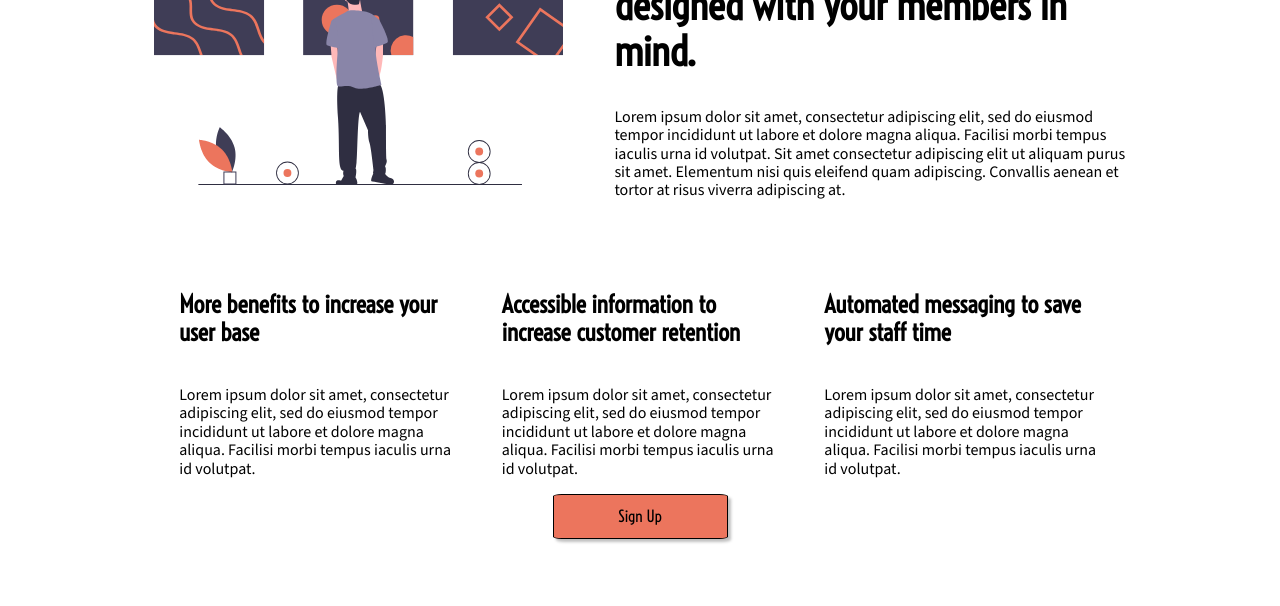
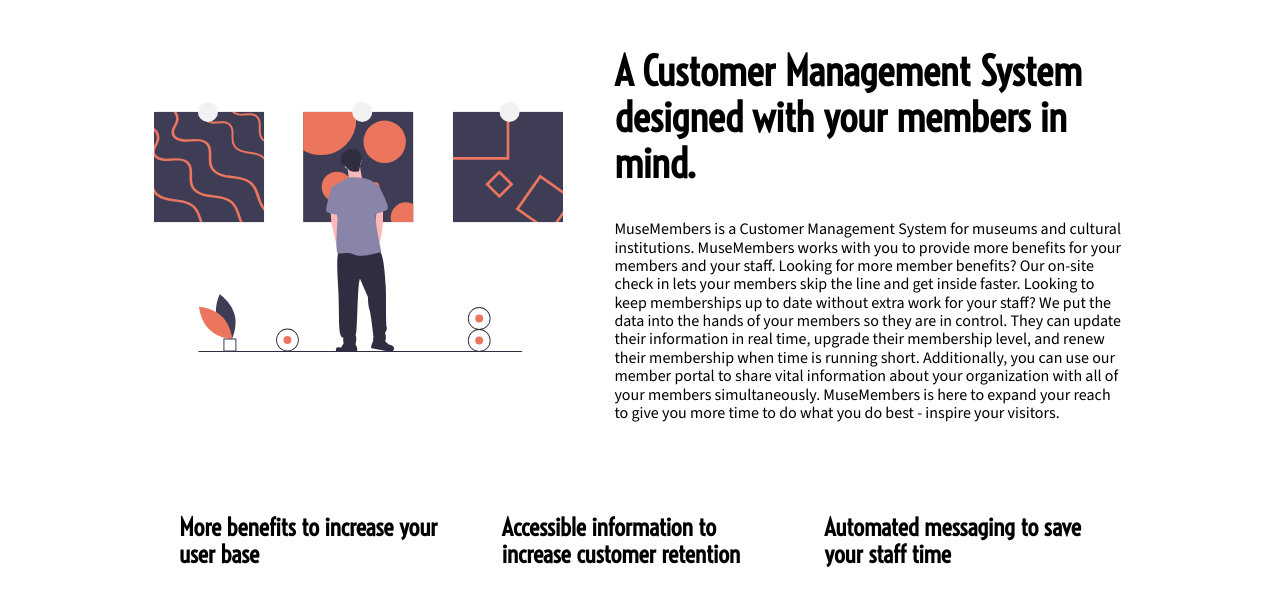
Before and after one commit to katieleebrown/MuseMembers, a plain HTML site: page museums.html in a window 1280 px wide. Shown: the part 224-830 px from the top of the page. Drawn offline with nearby package versions, Linux system fonts and the light colour scheme.

Commit message:
replaced all lorem ipsum text

```diff
--- a/css/featureStyle.css
+++ b/css/featureStyle.css
@@ -43,7 +43,7 @@
 .column {
     display: flex;
     flex-direction: column;
-    justify-content: center;
+    justify-content: stretch;
     align-items: center;
 }
 
@@ -74,7 +74,7 @@
 
 /******************************************
 /* MEDIA STYLES
-/*******************************************/
+/******************************************/
 @media screen and (min-width: 800px) {
     main {
         width: 90%;
--- a/css/style.css
+++ b/css/style.css
@@ -314,7 +314,7 @@
     }
 
     #infoSectionOne p {
-        margin: 8% auto;
+        margin: 3% auto;
     }
 
     #infoSectionImage>img {
--- a/museums.html
+++ b/museums.html
@@ -55,36 +55,49 @@
     </header>
 
     <main>
+        <h2>Why MuseMembers?</h2>
         <section id="IntroInfo" class="feature standardRow">
             <img class="featureImage" src="/images/manAtArtMuseum.svg"
                 alt="illustration of a man in front of three abstract works of art">
             <section class="featureText">
                 <h2>A Customer Management System designed with your members in mind.</h2>
-                <p>Lorem ipsum dolor sit amet, consectetur adipiscing elit, sed do eiusmod tempor incididunt ut labore
-                    et dolore magna aliqua. Facilisi morbi tempus iaculis urna id volutpat. Sit amet consectetur
-                    adipiscing elit ut aliquam purus sit amet. Elementum nisi quis eleifend quam adipiscing. Convallis
-                    aenean et tortor at risus viverra adipiscing at. </p>
+                <p>MuseMembers is a Customer Management System for museums and cultural institutions. MuseMembers works
+                    with you to provide more benefits for your members and your staff. Looking for more member benefits?
+                    Our on-site check in lets your members skip the line and get inside faster. Looking to keep
+                    memberships up to date without extra work for your staff? We put the data into the hands of your
+                    members so they are in control. They can update their information in real time, upgrade their
+                    membership level, and renew their membership when time is running short. Additionally, you can use
+                    our member portal to share vital information about your organization with all of your members
+                    simultaneously. MuseMembers is here to expand your reach to give you more time to do what you do
+                    best - inspire your visitors.</p>
             </section>
         </section>
 
         <section class="threeColumns">
             <section class="column">
                 <h3>More benefits to increase your user base</h3>
-                <p>Lorem ipsum dolor sit amet, consectetur adipiscing elit, sed do eiusmod tempor incididunt ut
-                    labore
-                    et dolore magna aliqua. Facilisi morbi tempus iaculis urna id volutpat. </p>
+                <p>As a cultural institution, you're always looking for ways to increase your membership base.
+                    MuseMembers helps you do that by providing more membership perks. Letting members check in on-site
+                    and skip the line is one of our highest rated features, proven to boost membership sign ups. We use
+                    location tracking to guarantee your members are on site, and include a short questionairre to
+                    determine
+                    how many people are entering under the membership.</p>
             </section>
             <section class="column">
                 <h3>Accessible information to increase customer retention</h3>
-                <p>Lorem ipsum dolor sit amet, consectetur adipiscing elit, sed do eiusmod tempor incididunt ut
-                    labore
-                    et dolore magna aliqua. Facilisi morbi tempus iaculis urna id volutpat. </p>
+                <p>Are you looking for more ways to keep your members coming back year after year? We've seen that
+                    giving members real-time access to their membership, with quick and easy ways to update, extend, and
+                    renew is one of the best ways to keep your members coming back. By putting the membership into their
+                    hands - literally, we're mobile friendly - your members will take ownership, keeping their data and
+                    membership up-to-date. </p>
             </section>
             <section class="column">
                 <h3>Automated messaging to save your staff time</h3>
-                <p>Lorem ipsum dolor sit amet, consectetur adipiscing elit, sed do eiusmod tempor incididunt ut
-                    labore
-                    et dolore magna aliqua. Facilisi morbi tempus iaculis urna id volutpat. </p>
+                <p>As a cultural institution, we know your staff are working tirelessly to provide the best experience
+                    possible. Let us help you give them time back in their day by automating membership renwals for you!
+                    We send automatic reminders to your members one month, two weeks, and the week of their membership
+                    expiration date. We also give you a platform to share essential information with all your members,
+                    including site maps, weather updates, and your annual calendar. </p>
             </section>
         </section>
 
```
Also changed, not shown: about.html (+11 -4 lines), features.html (+27 -14 lines), index.html (+8 -4 lines).
